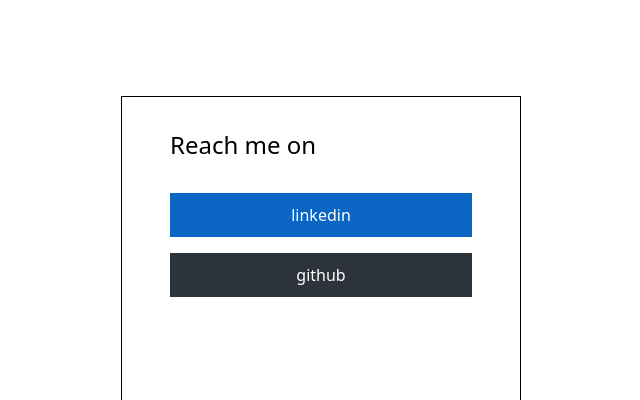
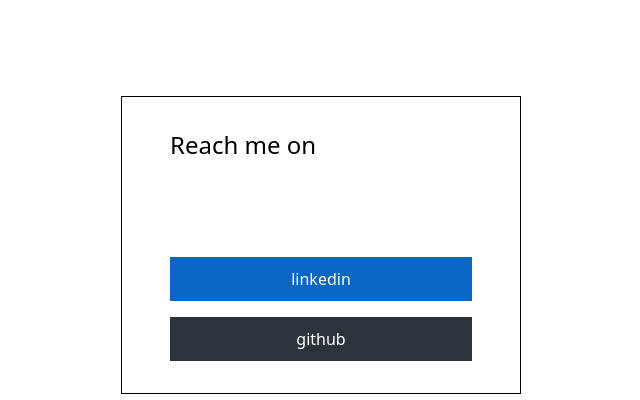
Before and after one commit to wiyantoeric/portfolio, a Next.js app: page /contacts in a window 1280 px wide. Shown: the top 400 px of the page, without its empty margins (319-959 px from the left). Built offline with nearby package versions, Linux system fonts and the light colour scheme.

Commit message:
feat: update spacing

```diff
--- a/pages/contacts.js
+++ b/pages/contacts.js
@@ -3,9 +3,9 @@
 function links() {
   return (
     <Container title={'contacts'}>
-      <div className="flex min-h-[400px] w-[400px] flex-col border-[1px] border-black py-8 px-12">
+      <div className="flex w-[400px] flex-col border-[1px] border-black py-8 px-12">
         <h1 className="text-2xl">Reach me on</h1>
-        <div className="spacer h-8"></div>
+        <div className="spacer h-24"></div>
         <a
           href="https://linkedin.com/in/eric-wiyanto-aa640022a"
           rel="noreferrer"
```
